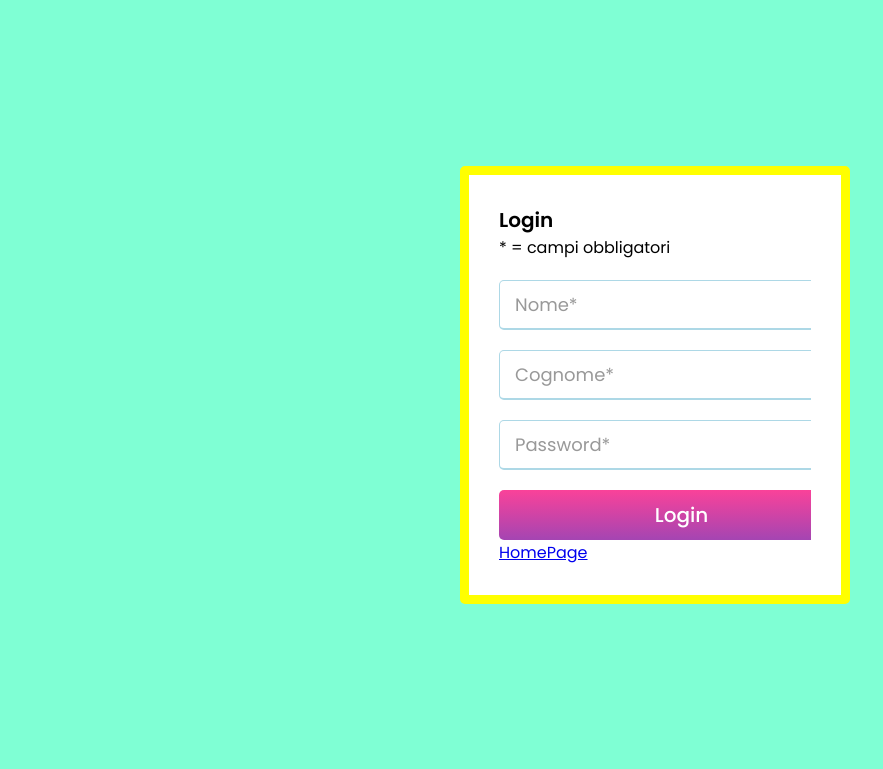
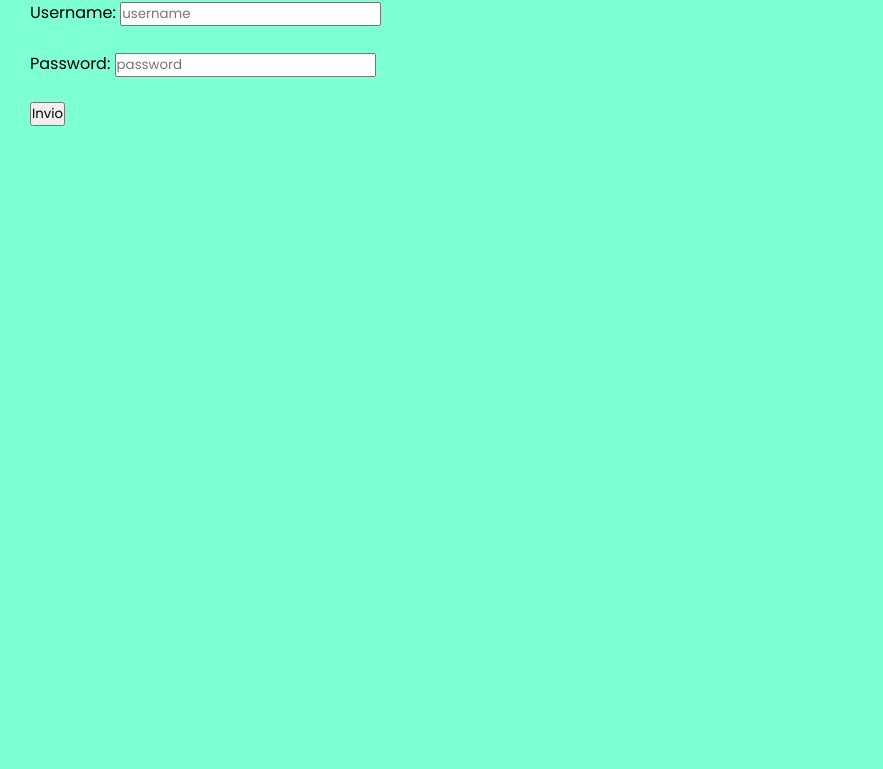
Before and after one commit to MatteoBa23/INF_5H, a PHP site: the page made by PHP/ES04 - WebApp/ES_A/login.php in a window 1280 px wide. Shown: the top 769 px of the page, without its empty margins (0-883 px from the left). Run offline with PHP 8.4, Linux system fonts and the light colour scheme.

Commit message:
Versione 1.0

```diff
--- a/PHP/ES04 - WebApp/ES_A/login.php
+++ b/PHP/ES04 - WebApp/ES_A/login.php
@@ -1,37 +1,33 @@
-<?php
-include("functions.php");
-?>
+
 <html>
 <head>
 <title>Validazione Form</title>
 <link rel="stylesheet" href="style.css" />
 </head>
 <body>
-    <div class="tab-form">
-      <div class="title-text">
-        <div class="title">Login</div>
-        <div class="title-login">* = campi obbligatori</div>
-      </div>
-      <div class="form-container">
-        <div class="form-campi">
-          <form action="riser.php" class="login" method="POST" name="frmLogin">
-            <div class="campo">
-              <input type="text" placeholder="Nome*" name="nome">
-            </div>
-            <div class="campo">
-              <input type="text" placeholder="Cognome*" name="cognome">
-            </div>
-            <div class="campo">
-              <input type="password" placeholder="Password*" name="password">
-            </div>
-            <div class="campo tasto">
-              <div class="tasto-layer"></div>
-              <input type="submit" value="Login">
-            </div>
-          </form>
-        </div>
-      </div>
-      <a href="index.php">HomePage</a>
-    </div>
+
+<?php
+session_start();
+if(isset($_SESSION["username"])){
+    $username = $_SESSION["username"];
+    $psw = $_SESSION["password"];
+  if ($username != "admin" || $password != "psw")
+    echo "Username o password errate";
+  else
+    header("location: riser.php");
+}
+
+
+if(!isset($_SESSION["username"]))
+{?>
+  <form name="frmLogin" action="login.php" method="POST">
+    Username: <input type="text" name="username" placeholder="username"><br><br>
+    Password: <input type="password" name="password" placeholder="password"><br><br>
+    <input type="submit" value="Invio">
+  </form><?php
+}
+
+?>
+
 </body>
 </html>
```
